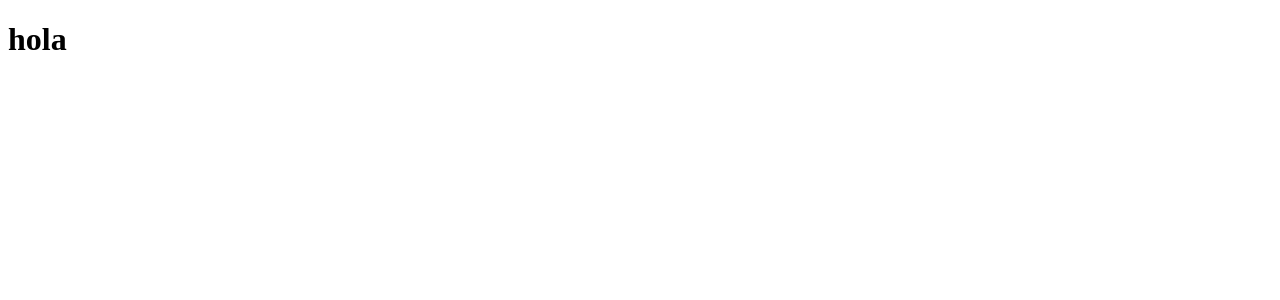
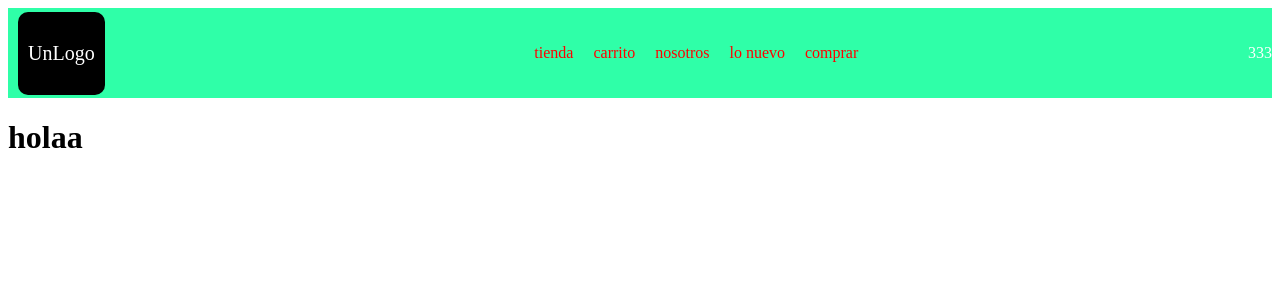
Before and after one commit to Ramiro333/primer-prentrega-react, a React (Vite) app: page / in a window 1280 px wide. Shown: the top 300 px of the page. Built offline with nearby package versions, Linux system fonts and the light colour scheme.

Commit message:
primera preentrega, creado navbar y itemlist

```diff
--- a/src/App.jsx
+++ b/src/App.jsx
@@ -1,10 +1,12 @@
 import './App.css'
-
+import NavBar from './components/NavBar/NavBar'
+import ItemListContainer from './components/ItemListContainer/ItemListContainer'
 function App() {
 
   return (
     <>
-    <h1>hola</h1>
+    <NavBar/>
+    <ItemListContainer greeting="holaa"/>
     </>
   )
 }
--- /dev/null
+++ b/src/components/CartWidget/CartWidget.css
@@ -0,0 +1,3 @@
+.nav-cart{
+    color: white;
+}
--- /dev/null
+++ b/src/components/CartWidget/CartWidget.jsx
@@ -0,0 +1,11 @@
+import "./CartWidget.css"
+
+const CartWidget = () => {
+  return (
+    <div className="nav-cart">
+      333
+    </div>
+  )
+}
+
+export default CartWidget
--- /dev/null
+++ b/src/components/ItemListContainer/ItemListContainer.jsx
@@ -0,0 +1,8 @@
+const ItemListContainer = ({greeting})=>{
+    return(
+        <div>
+            <h1>{greeting}</h1>
+        </div>
+    )
+}
+export default ItemListContainer
--- /dev/null
+++ b/src/components/NavBar/NavBar.css
@@ -0,0 +1,28 @@
+.navegacion{
+    display: flex;
+    align-items: center;
+    justify-content: space-between;
+    background-color: rgb(47, 255, 168);
+}
+.navegacion-logo{
+    padding: 10px ;
+    margin-left: 10px;
+    background-color: black;
+    color: white;
+    border-radius: 10px;
+    font-size: 20px;
+}
+/* .navegacion-a{
+    display: flex;
+    flex-direction: row;
+} */
+.navegacion-ul{
+    display: flex;
+    flex-direction: row;
+}
+.navegacion-a{
+    padding: 10px;
+    list-style: none;
+    text-decoration: none;
+    color: red;
+}
--- /dev/null
+++ b/src/components/NavBar/NavBar.jsx
@@ -0,0 +1,25 @@
+import "./NavBar.css"
+import CartWidget from "../CartWidget/CartWidget";
+const NavBar = ()=>{
+
+    return(
+        <nav className="navegacion">
+            <div className="navegacion-logo">
+                <p>UnLogo</p>
+            </div>
+            <div className="navegacion-a">
+                <ul className="navegacion-ul">
+                    <a href="#" className="navegacion-a"><li>tienda</li></a>
+                    <a href="#" className="navegacion-a"><li>carrito</li></a>
+                    <a href="#" className="navegacion-a"><li>nosotros</li></a>
+                    <a href="#" className="navegacion-a"><li>lo nuevo</li></a>
+                    <a href="#" className="navegacion-a"><li>comprar</li></a>
+                </ul>
+
+            </div>
+            <CartWidget/>
+        </nav>
+    )
+}
+
+export default NavBar;
```
Also changed, not shown: src/components/Foter/Footer.jsx (added, +11 -0 lines).
